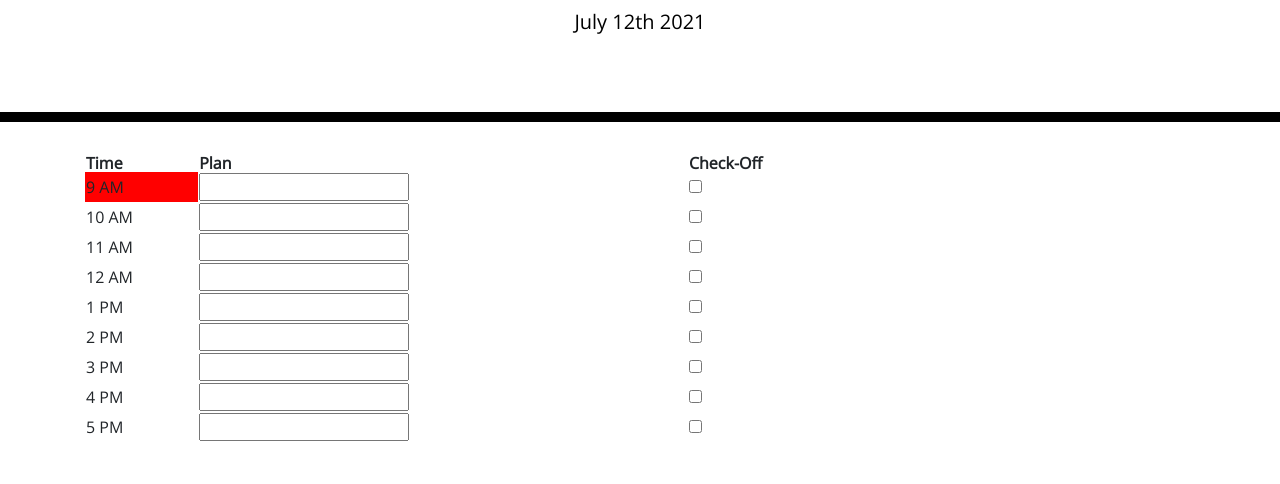
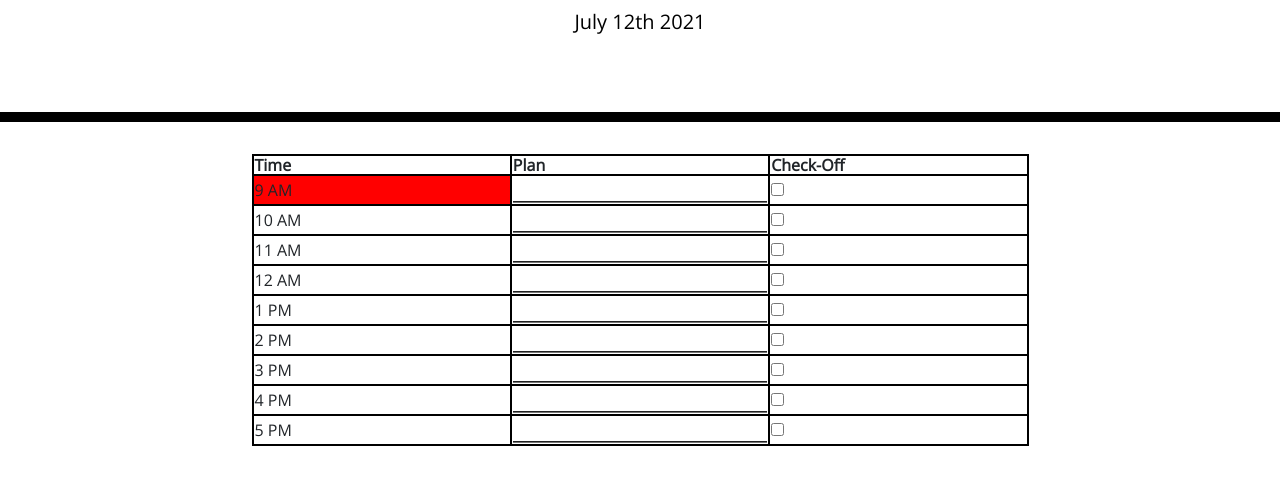
Before and after one commit to chrisclary20/hwweek4, a plain HTML site: page 02-Homework/Develop/index.html in a window 1280 px wide. Shown: the part 182-666 px from the top of the page. Drawn offline with nearby package versions, Linux system fonts and the light colour scheme.

Commit message:
Update style.css

```diff
--- a/02-Homework/Develop/style.css
+++ b/02-Homework/Develop/style.css
@@ -12,6 +12,49 @@ textarea {
   border-left: 1px solid black;
   padding: 10px;
 }
+
+/* ul li {
+  list-style: none;
+  display: flex;
+  flex-flow: column wrap;
+  justify-content: space-between;
+  align-content: flex-start;
+  /* min-width: 100px; */
+/* } */
+
+table {
+  margin-left:15%;
+  margin-right:15%;
+  table-layout: fixed;
+  border-collapse: collapse;
+  width: 100%;
+}
+
+.inputbox {
+  width: 100%;
+  border-top-style: hidden;
+  border-right-style: hidden;
+  border-left-style: hidden;
+  border-bottom-style: groove;
+  background-color: rgb(255, 255, 255);
+}
+
+.inputbox:focus {
+  outline: none;
+}
+
+.time {
+  border: 2px solid black;
+}
+
+.plan {
+  border: 2px solid black;
+}
+
+.checkoff {
+  border: 2px solid black;
+}
+
 
 .jumbotron {
   text-align: center;
```
